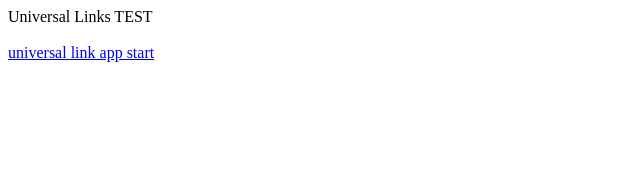
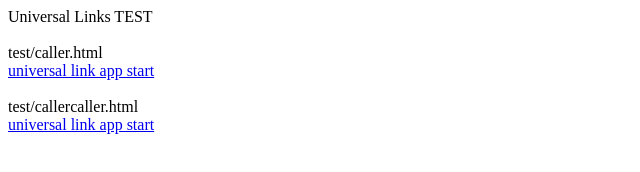
Before and after one commit to sapdev002/sapdev003.github.io, a plain HTML site: page index.html in a window 1280 px wide. Shown: the whole page, without its empty margins (0-640 px from the left). Drawn offline with Linux system fonts and the light colour scheme.

Commit message:
Update index.html

```diff
--- a/index.html
+++ b/index.html
@@ -4,6 +4,10 @@
   </head>
   <body>
   <BR><BR>
-  <a href="https://sapdev003.github.io">universal link app start</a>
+  test/caller.html<BR>
+  <a href="https://noor-saptest.ssl-lolipop.jp/test/caller.html">universal link app start</a>
+  <BR><BR>
+  test/callercaller.html<BR>
+  <a href="https://noor-saptest.ssl-lolipop.jp/test/callercaller.html">universal link app start</a>
   </body>
 </html>
```
